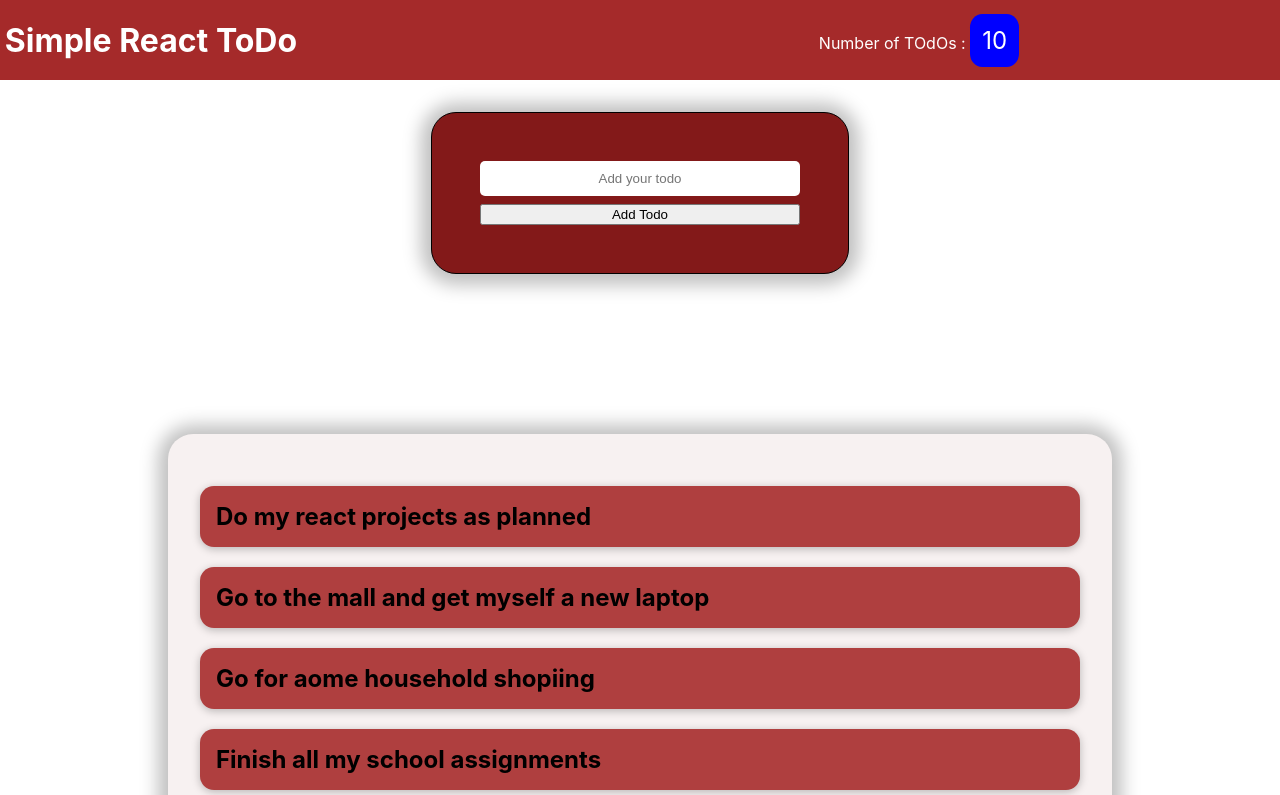
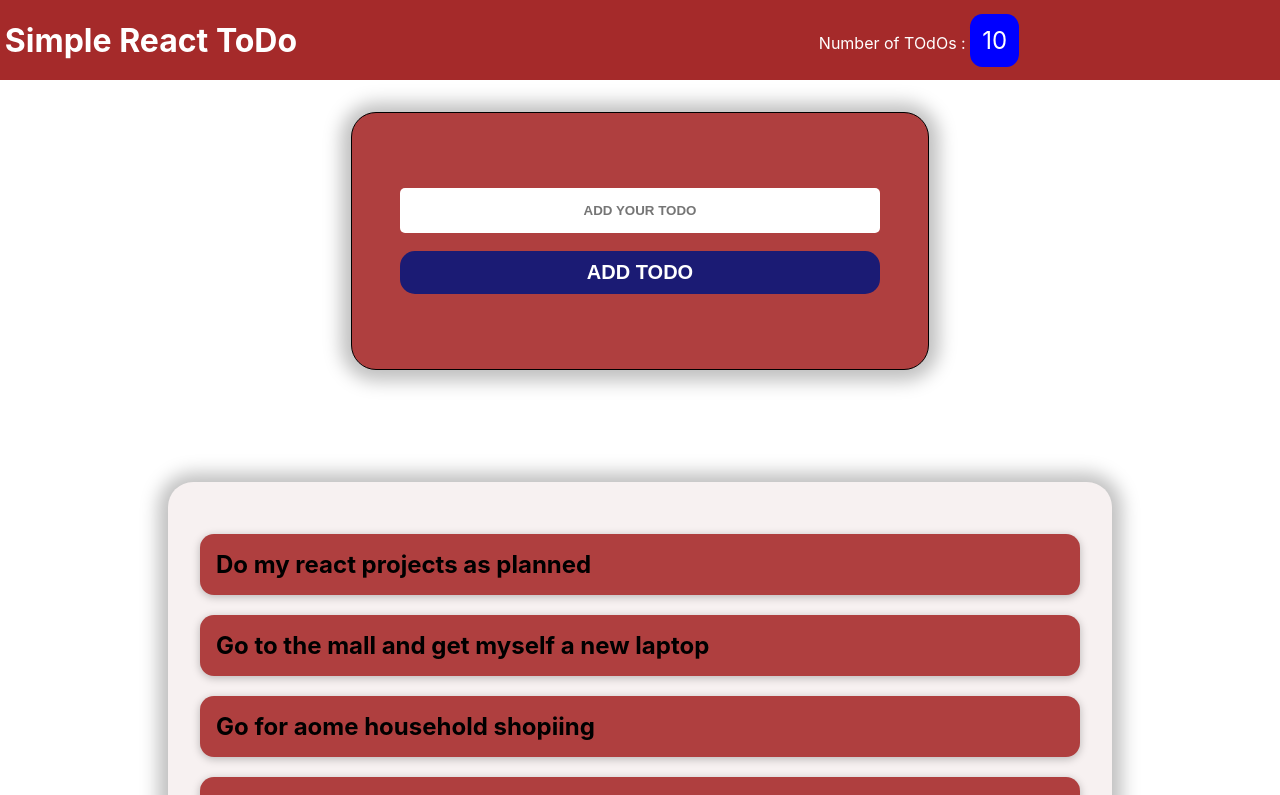
Before and after one commit to muyasamuel/Simple-React-ToDO-App, a React (Create React App) app: page / in a window 1280 px wide. Shown: the top 795 px of the page. Built offline with nearby package versions, Linux system fonts and the light colour scheme.

Commit message:
Stlying todo form button

```diff
--- a/src/Todoform/Todoform.js
+++ b/src/Todoform/Todoform.js
@@ -5,7 +5,7 @@ function Todoform() {
   return (
     <form className={classes.form}>
         <input type='text'  placeholder='Add your todo'/>
-        <button>Add Todo</button>
+        <button className={classes.actions}>Add Todo</button>
     </form>
 
   )
--- a/src/Todoform/Todoform.module.css
+++ b/src/Todoform/Todoform.module.css
@@ -2,13 +2,15 @@
     margin: 7rem auto;
     border: 1px solid black;
     padding: 3rem;
-    background-color: rgb(131, 25, 25);
+    background-color:  rgb(175, 63, 63);
     width: 90%;
-    max-width: 20rem;
+    max-width: 30rem;
     border-radius: 25px;
     display: flex;
     flex-direction: column;
+    justify-content: center;
     box-shadow: 0 1px 18px 10px rgba(0, 0, 0, 0.25);
+    height: 10rem;
 }
 
 .form input{
@@ -16,6 +18,24 @@
     margin-bottom: 8px;
     text-align: center;
     border-radius: 5px;
-    padding: 10px;
-    max-width: 20rem;
+    padding: 15px;
+    outline: none;
+    text-transform: uppercase;
+    font-weight: bold;
 }
+
+.actions{
+    border: none;
+    outline: none;
+    padding: 10px 0;
+    background-color: rgb(27, 27, 116);
+    color:#fff;
+    cursor: pointer;
+    font-variant: inherit;
+    text-transform: uppercase;
+    font-weight: bold;
+    font-size: 20px;
+    border-radius: 15px;
+    margin-top: 10px;
+
+}
--- a/src/Todolist/Todolist.module.css
+++ b/src/Todolist/Todolist.module.css
@@ -6,6 +6,6 @@
     border-radius: 25px;
     padding: 2rem;
     margin: auto;
-    margin-top: 10rem;
+    margin-top: 4rem;
 
 }
```
